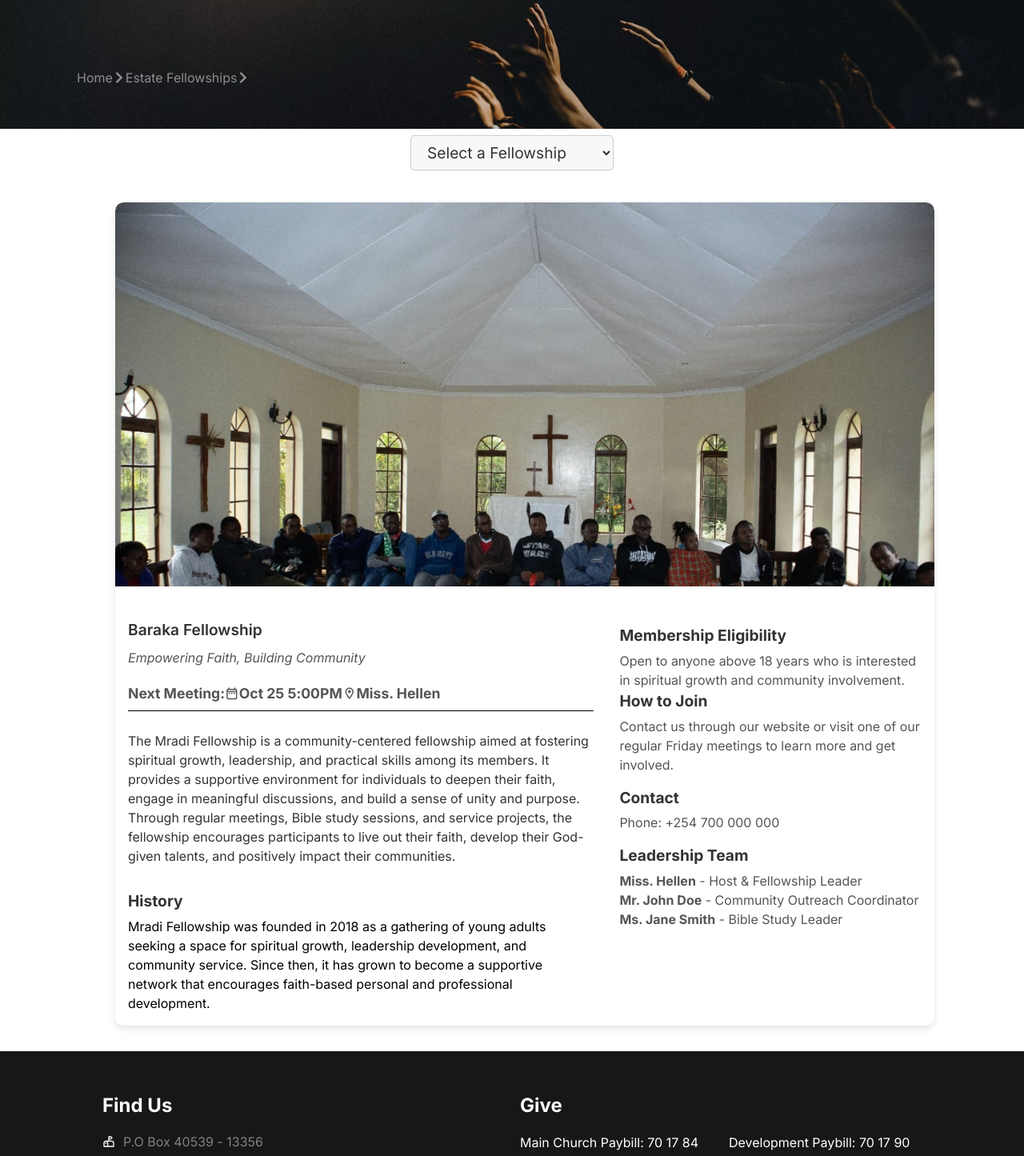
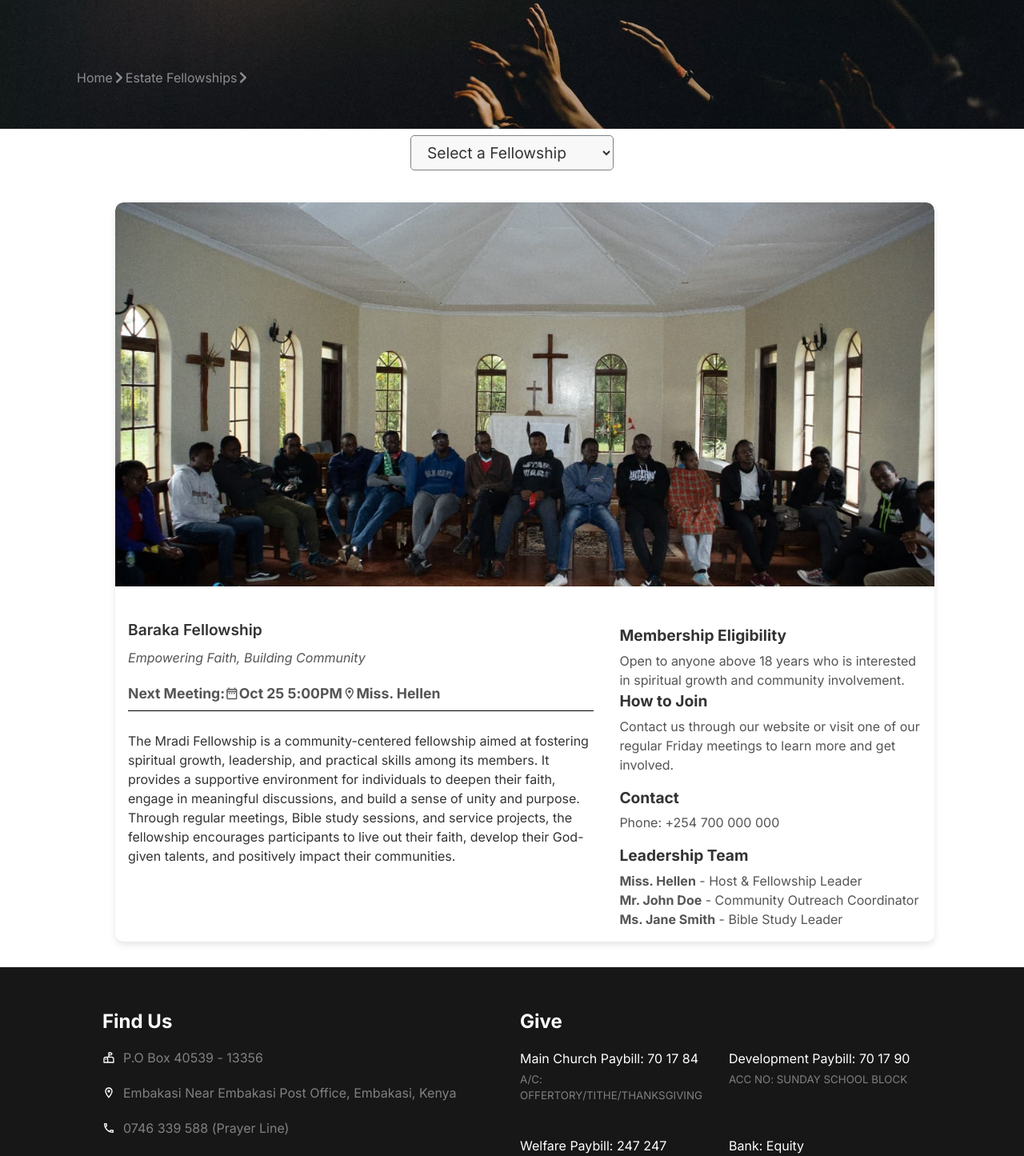
Before and after one commit to P3t3raw/Saints, a React (Create React App) app: page /programs/fellowships in a window 1280 px wide. Shown: the part 239-1684 px from the top of the page at 80% size. Built offline with nearby package versions, Linux system fonts and the light colour scheme; the HTML template or start-up script is replaced by a standard one.

Commit message:
removing unnecessary content

```diff
--- a/src/pages/Fellowships/Fellowships.css
+++ b/src/pages/Fellowships/Fellowships.css
@@ -76,7 +76,7 @@ main {
   height: 60vh;
   width: 100%;
   object-fit: cover;
-  object-position: top;
+  object-position: center;
   border-top-left-radius: 0.625rem;
   border-top-right-radius: 0.625rem;
 }
@@ -207,7 +207,7 @@ main {
 .fellowshipSearch select {
   padding: 0.5rem 1rem;
   font-size: 1.2rem;
-  border: 1px solid #ccc;
+  border: 1px solid gray;
   border-radius: 5px;
   background-color: #f8f8f8;
   color: #333;
@@ -216,7 +216,7 @@ main {
 
 .fellowshipSearch select:focus {
   outline: none;
-  border-color: #007bff;
+  border-color: black;
   background-color: #fff;
 }
 
--- a/src/pages/Fellowships/Fellowships.jsx
+++ b/src/pages/Fellowships/Fellowships.jsx
@@ -19,12 +19,6 @@ export default function Fellowships() {
         desc: "The Mradi Fellowship is a community-centered fellowship aimed at fostering spiritual growth, leadership, and practical skills among its members. It provides a supportive environment for individuals to deepen their faith, engage in meaningful discussions, and build a sense of unity and purpose. Through regular meetings, Bible study sessions, and service projects, the fellowship encourages participants to live out their faith, develop their God-given talents, and positively impact their communities.",
         tagline: "Empowering Faith, Building Community",
         location: "St. John's Community Center, Nairobi, Kenya",
-        mission:
-          "To inspire spiritual growth and develop leaders who will impact their communities through faith and service.",
-        vision:
-          "To create a vibrant community of individuals who are grounded in faith and committed to transforming society through compassionate service and leadership.",
-        history:
-          "Mradi Fellowship was founded in 2018 as a gathering of young adults seeking a space for spiritual growth, leadership development, and community service. Since then, it has grown to become a supportive network that encourages faith-based personal and professional development.",
         membershipEligibility:
           "Open to anyone above 18 years who is interested in spiritual growth and community involvement.",
         howToJoin:
@@ -47,12 +41,6 @@ export default function Fellowships() {
         desc: "The Mradi Fellowship is a community-centered fellowship aimed at fostering spiritual growth, leadership, and practical skills among its members. It provides a supportive environment for individuals to deepen their faith, engage in meaningful discussions, and build a sense of unity and purpose. Through regular meetings, Bible study sessions, and service projects, the fellowship encourages participants to live out their faith, develop their God-given talents, and positively impact their communities.",
         tagline: "Empowering Faith, Building Community",
         location: "St. John's Community Center, Nairobi, Kenya",
-        mission:
-          "To inspire spiritual growth and develop leaders who will impact their communities through faith and service.",
-        vision:
-          "To create a vibrant community of individuals who are grounded in faith and committed to transforming society through compassionate service and leadership.",
-        history:
-          "Mradi Fellowship was founded in 2018 as a gathering of young adults seeking a space for spiritual growth, leadership development, and community service. Since then, it has grown to become a supportive network that encourages faith-based personal and professional development.",
         membershipEligibility:
           "Open to anyone above 18 years who is interested in spiritual growth and community involvement.",
         howToJoin:
@@ -74,12 +62,6 @@ export default function Fellowships() {
         desc: "The Mradi Fellowship is a community-centered fellowship aimed at fostering spiritual growth, leadership, and practical skills among its members. It provides a supportive environment for individuals to deepen their faith, engage in meaningful discussions, and build a sense of unity and purpose.",
         tagline: "Empowering Faith, Building Community",
         location: "St. John's Community Center, Nairobi, Kenya",
-        mission:
-          "To inspire spiritual growth and develop leaders who will impact their communities through faith and service.",
-        vision:
-          "To create a vibrant community of individuals who are grounded in faith and committed to transforming society through compassionate service and leadership.",
-        history:
-          "Mradi Fellowship was founded in 2018 as a gathering of young adults seeking a space for spiritual growth, leadership development, and community service. Since then, it has grown to become a supportive network that encourages faith-based personal and professional development.",
         membershipEligibility:
           "Open to anyone above 18 years who is interested in spiritual growth and community involvement.",
         howToJoin:
@@ -101,12 +83,6 @@ export default function Fellowships() {
         desc: "The Mradi Fellowship is a community-centered fellowship aimed at fostering spiritual growth, leadership, and practical skills among its members. It provides a supportive environment for individuals to deepen their faith, engage in meaningful discussions, and build a sense of unity and purpose.",
         tagline: "Empowering Faith, Building Community",
         location: "St. John's Community Center, Nairobi, Kenya",
-        mission:
-          "To inspire spiritual growth and develop leaders who will impact their communities through faith and service.",
-        vision:
-          "To create a vibrant community of individuals who are grounded in faith and committed to transforming society through compassionate service and leadership.",
-        history:
-          "Mradi Fellowship was founded in 2018 as a gathering of young adults seeking a space for spiritual growth, leadership development, and community service. Since then, it has grown to become a supportive network that encourages faith-based personal and professional development.",
         membershipEligibility:
           "Open to anyone above 18 years who is interested in spiritual growth and community involvement.",
         howToJoin:
@@ -128,12 +104,6 @@ export default function Fellowships() {
         desc: "The Mradi Fellowship is a community-centered fellowship aimed at fostering spiritual growth, leadership, and practical skills among its members. It provides a supportive environment for individuals to deepen their faith, engage in meaningful discussions, and build a sense of unity and purpose.",
         tagline: "Empowering Faith, Building Community",
         location: "St. John's Community Center, Nairobi, Kenya",
-        mission:
-          "To inspire spiritual growth and develop leaders who will impact their communities through faith and service.",
-        vision:
-          "To create a vibrant community of individuals who are grounded in faith and committed to transforming society through compassionate service and leadership.",
-        history:
-          "Mradi Fellowship was founded in 2018 as a gathering of young adults seeking a space for spiritual growth, leadership development, and community service. Since then, it has grown to become a supportive network that encourages faith-based personal and professional development.",
         membershipEligibility:
           "Open to anyone above 18 years who is interested in spiritual growth and community involvement.",
         howToJoin:
@@ -155,12 +125,6 @@ export default function Fellowships() {
         desc: "The Mradi Fellowship is a community-centered fellowship aimed at fostering spiritual growth, leadership, and practical skills among its members. It provides a supportive environment for individuals to deepen their faith, engage in meaningful discussions, and build a sense of unity and purpose.",
         tagline: "Empowering Faith, Building Community",
         location: "St. John's Community Center, Nairobi, Kenya",
-        mission:
-          "To inspire spiritual growth and develop leaders who will impact their communities through faith and service.",
-        vision:
-          "To create a vibrant community of individuals who are grounded in faith and committed to transforming society through compassionate service and leadership.",
-        history:
-          "Mradi Fellowship was founded in 2018 as a gathering of young adults seeking a space for spiritual growth, leadership development, and community service. Since then, it has grown to become a supportive network that encourages faith-based personal and professional development.",
         membershipEligibility:
           "Open to anyone above 18 years who is interested in spiritual growth and community involvement.",
         howToJoin:
@@ -182,12 +146,6 @@ export default function Fellowships() {
         desc: "The Mradi Fellowship is a community-centered fellowship aimed at fostering spiritual growth, leadership, and practical skills among its members. It provides a supportive environment for individuals to deepen their faith, engage in meaningful discussions, and build a sense of unity and purpose.",
         tagline: "Empowering Faith, Building Community",
         location: "St. John's Community Center, Nairobi, Kenya",
-        mission:
-          "To inspire spiritual growth and develop leaders who will impact their communities through faith and service.",
-        vision:
-          "To create a vibrant community of individuals who are grounded in faith and committed to transforming society through compassionate service and leadership.",
-        history:
-          "Mradi Fellowship was founded in 2018 as a gathering of young adults seeking a space for spiritual growth, leadership development, and community service. Since then, it has grown to become a supportive network that encourages faith-based personal and professional development.",
         membershipEligibility:
           "Open to anyone above 18 years who is interested in spiritual growth and community involvement.",
         howToJoin:
@@ -269,10 +227,10 @@ export default function Fellowships() {
 
               <p className="fellowshipDesc">{selectedFellowship.desc}</p>
 
-              <div className="history">
+              {/* <div className="history">
                 <h3>History</h3>
                 <p>{selectedFellowship.history}</p>
-              </div>
+              </div> */}
               {/* <div className="missionVision">
                 <h3>Mission</h3>
                 <p>{selectedFellowship.mission}</p>
```
